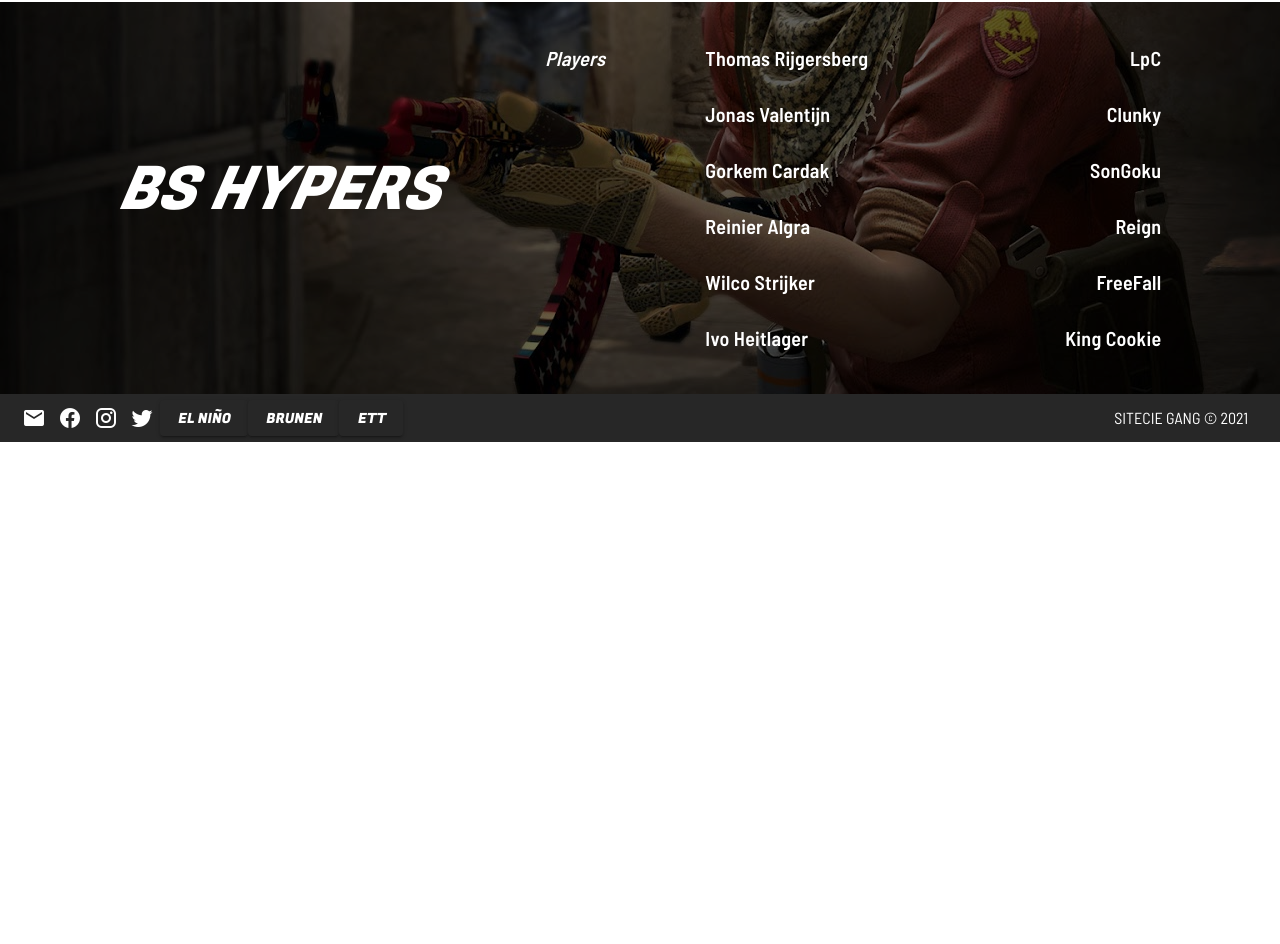
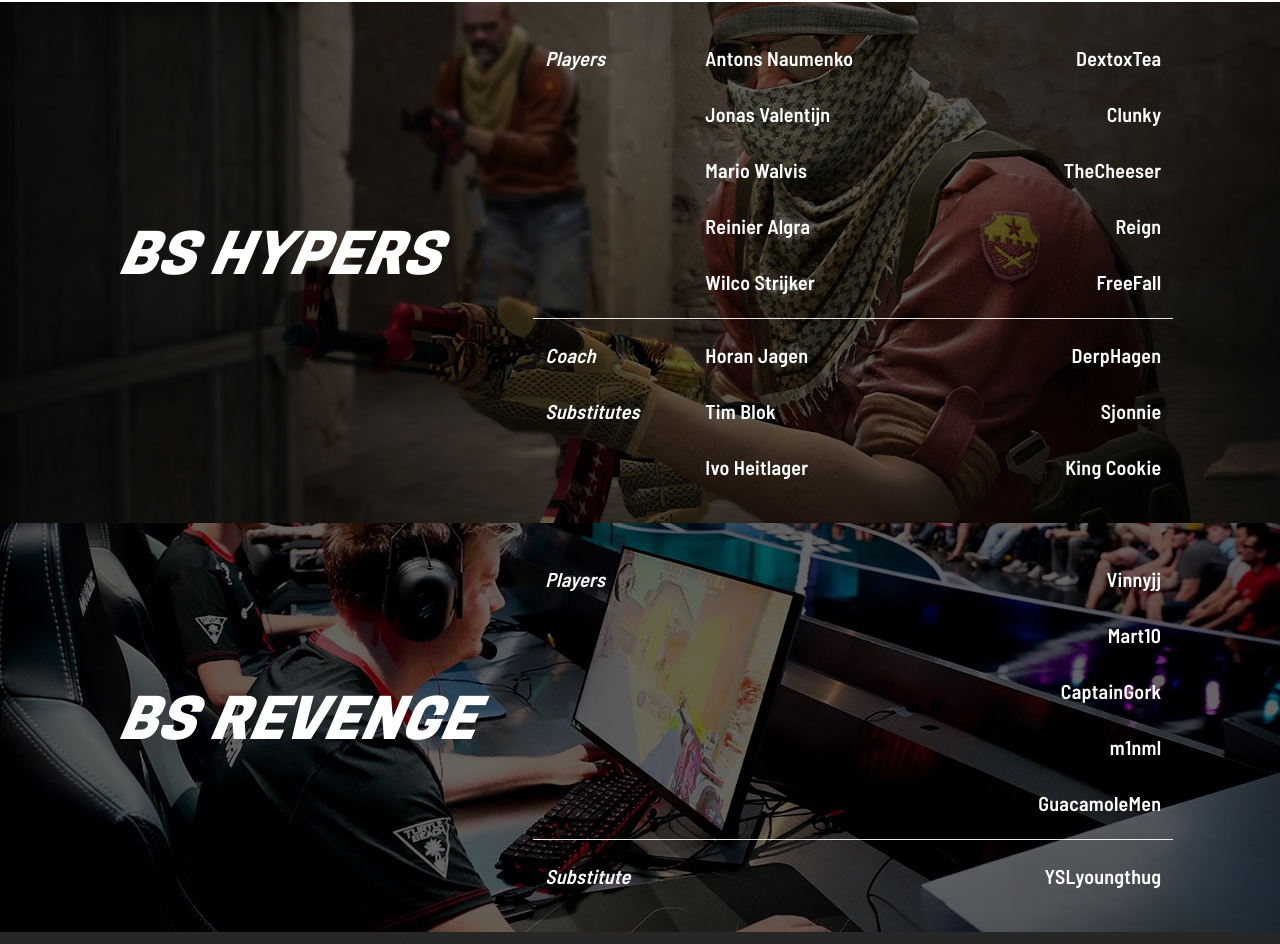
Before and after one commit to ESA-Blueshell/frontend, a Vue app: page /esports/counter-strike-global-offensive in a window 1280 px wide. Shown: the part 490-1434 px from the top of the page. Before the commit the page ends 932 px from the top, so only its background shows below. Built offline with nearby package versions, Linux system fonts and the light colour scheme.

Commit message:
Updated team pages

```diff
--- a/src/views/esports/Csgo.vue
+++ b/src/views/esports/Csgo.vue
@@ -11,6 +11,7 @@
       </div>
     </div>
     <team :team="hypers"></team>
+    <team :team="revenge"></team>
   </v-main>
 </template>
 
@@ -27,16 +28,16 @@ export default {
         bg: require('../../assets/csgoesports1.jpg'),
         players: [
           {
-            name: 'Thomas Rijgersberg',
-            ign: 'LpC'
+            name: 'Antons Naumenko',
+            ign: 'DextoxTea'
           },
           {
             name: 'Jonas Valentijn',
             ign: 'Clunky'
           },
           {
-            name: 'Gorkem Cardak',
-            ign: 'SonGoku'
+            name: 'Mario Walvis',
+            ign: 'TheCheeser'
           },
           {
             name: 'Reinier Algra',
@@ -46,10 +47,54 @@ export default {
             name: 'Wilco Strijker',
             ign: 'FreeFall'
           },
+        ],
+        coaches: [
+          {
+            name: 'Horan Jagen',
+            ign: 'DerpHagen'
+          }
+        ],
+        substitutes: [
+          {
+            name: 'Tim Blok',
+            ign: 'Sjonnie'
+          },
           {
             name: 'Ivo Heitlager',
             ign: 'King Cookie'
           }
+        ]
+      },
+      revenge: {
+        name: 'BS Revenge',
+        bg: require('../../assets/csgoesports2.jpg'),
+        players: [
+          {
+            name: '',
+            ign: 'Vinnyjj'
+          },
+          {
+            name: '',
+            ign: 'Mart10'
+          },
+          {
+            name: '',
+            ign: 'CaptainGork'
+          },
+          {
+            name: '',
+            ign: 'm1nml'
+          },
+          {
+            name: '',
+            ign: 'GuacamoleMen'
+          },
+        ],
+        substitutes: [
+          {
+            name: '',
+            ign: 'YSLyoungthug'
+          },
         ]
       }
     }
--- a/src/views/esports/League.vue
+++ b/src/views/esports/League.vue
@@ -11,8 +11,8 @@
       </div>
     </div>
 
-    <team :team="primus" :name-right="false"></team>
-    <team :team="fristiFighters" :name-right="true"></team>
+    <team :team="goombaStompers" :name-right="false"></team>
+<!--    <team :team="fristiFighters" :name-right="true"></team>-->
   </v-main>
 </template>
 
@@ -24,29 +24,29 @@ export default {
   components: {Team, TopBanner},
   data: () => {
     return {
-      primus: {
-        name: 'BS Primus',
+      goombaStompers: {
+        name: 'Blueshell Goombastompers',
         bg: require('../../assets/leagueesportsbg1.jpg'),
         players: [
           {
-            name: 'Enzo Vicento',
-            ign: 'DepressedBySoloQ'
+            name: 'Jungjun Mok',
+            ign: 'Aiden'
           },
           {
-            name: 'Sven Vosslamber',
-            ign: 'Swirliix'
+            name: 'Bas Arkesteijn',
+            ign: 'xOmegafire'
           },
           {
             name: 'Hidde Veldkamp',
             ign: 'Lateralus'
           },
           {
-            name: 'Ziad Elleithy',
-            ign: 'ZenoXed'
+            name: 'Sterk Bruijn',
+            ign: 'Reflection'
           },
           {
-            name: 'Mart Ordelmans',
-            ign: 'Vis Soepje'
+            name: 'Anthonie van Bemmelen',
+            ign: 'Mahonix'
           }
         ],
         coaches: [
@@ -62,7 +62,7 @@ export default {
           }
         ]
       },
-      fristiFighters: {
+      fristiFighters: { // TODO: soontm
         name: 'BS Fristi Fighters',
         bg: require('../../assets/leagueesportsbg2.jpg'),
         players: [
```
Also changed, not shown: src/assets/csgoesports2.jpg (added).
